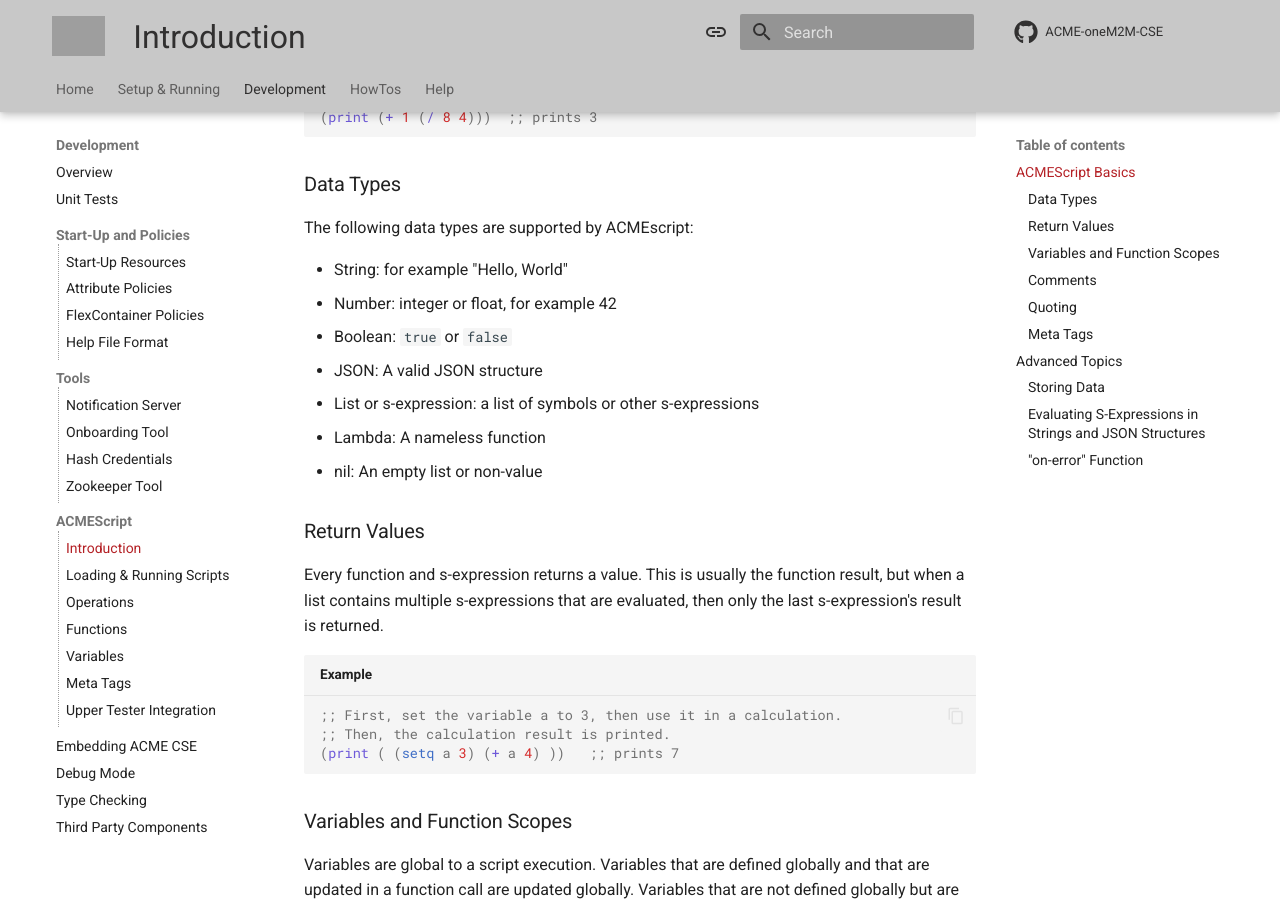
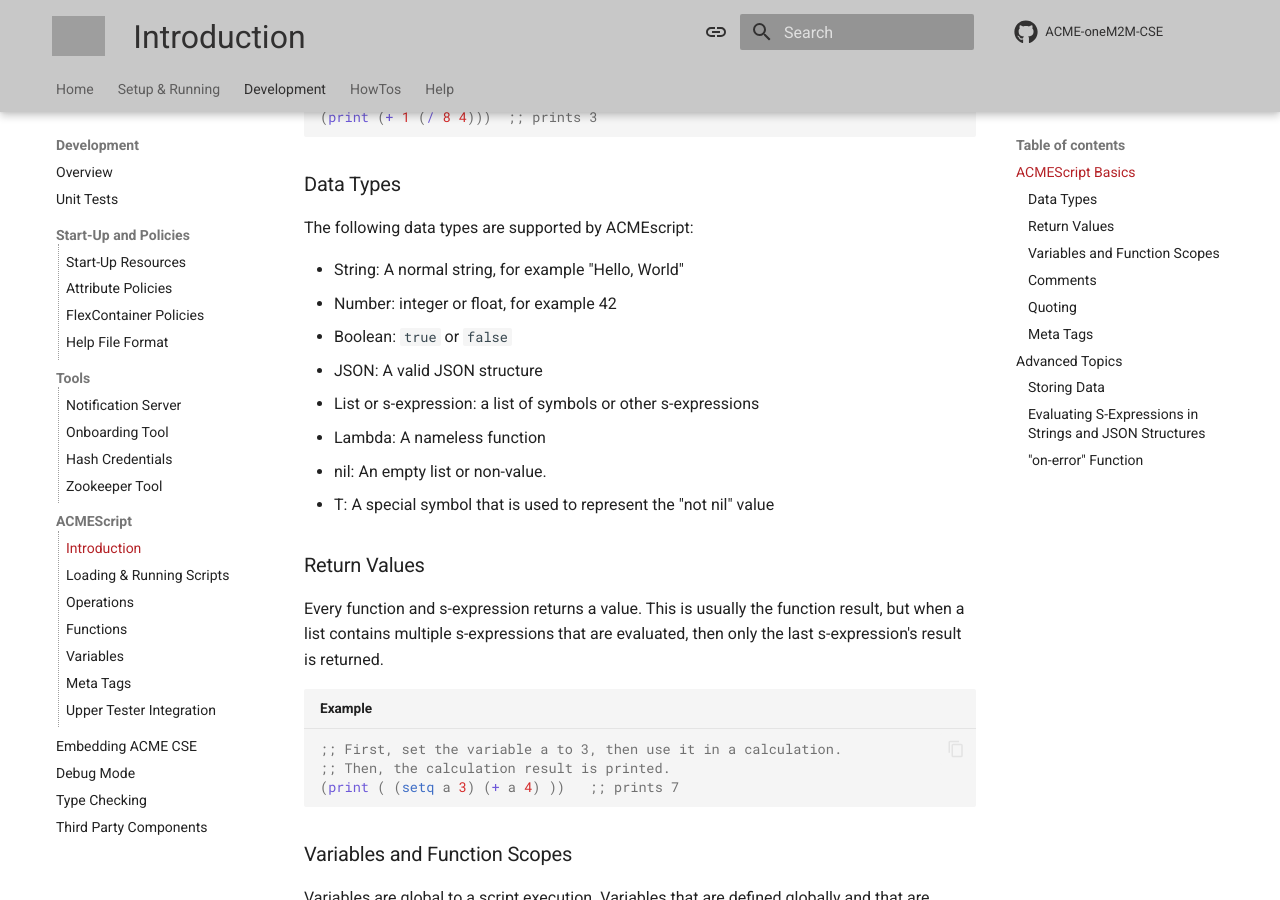
Before and after one commit to ankraft/ACME-oneM2M-CSE-mkdocs, an MkDocs documentation site: the page built from docs/development/ACMEScript.md, in a window 1280 px wide and 900 px high, scrolled down 853 px. Built offline with MkDocs 1.6.1 and Material for MkDocs 9.7.7, drawn with Linux system fonts in a browser that asks for light colours; comment, search, counter and statistics services are not loaded; grey boxes are pictures that could not be loaded.

Commit message:
Added docs for "T" symbol

```diff
--- a/docs/development/ACMEScript.md
+++ b/docs/development/ACMEScript.md
@@ -30,13 +30,14 @@
 
 The following data types are supported by ACMEscript:
 
-- String: for example "Hello, World"
+- String: A normal string, for example "Hello, World"
 - Number: integer or float, for example 42
 - Boolean: `true` or `false`
 - JSON: A valid JSON structure
 - List or s-expression: a list of symbols or other s-expressions
 - Lambda: A nameless function
-- nil: An empty list or non-value
+- nil: An empty list or non-value.
+- T: A special symbol that is used to represent the "not nil" value
 
 
 ### Return Values
```
